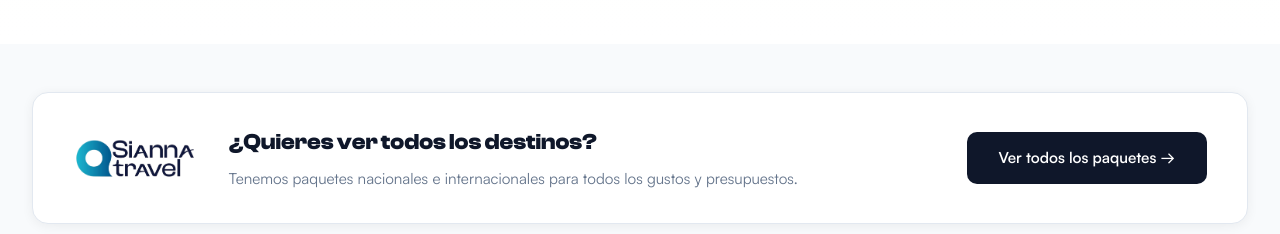
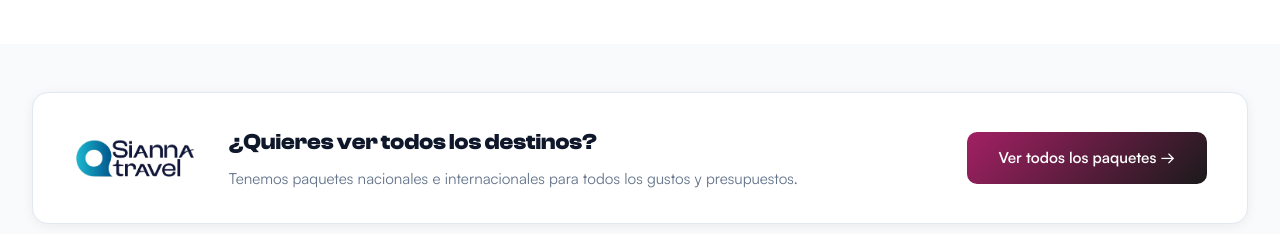
Before and after one commit to siannatravel-hub/SiannaTravel, a React (Vite) app in the folder client/: page / in a window 1280 px wide. Shown: the part 2300-2534 px from the top of the page. Built offline with nearby package versions, Linux system fonts and the light colour scheme; no server answers; the database is empty.

Commit message:
style: exploreBtn gradient #a32064 to black with white text

```diff
--- a/client/src/pages/Home.module.css
+++ b/client/src/pages/Home.module.css
@@ -61,7 +61,7 @@
   align-items: center;
   gap: 0.5rem;
   padding: 0.85rem 2rem;
-  background: #0f172a;
+  background: linear-gradient(135deg, #a32064 0%, #1a1a1a 100%);
   color: #fff;
   border-radius: 10px;
   font-weight: 600;
@@ -72,7 +72,7 @@
 }
 
 .exploreBtn:hover {
-  background: #1e3a5f;
+  background: linear-gradient(135deg, #b82874 0%, #2a2a2a 100%);
   transform: translateX(4px);
 }
 
```
Also changed, not shown: client/public/images/logos/logosianna-isotipo.png (added).
